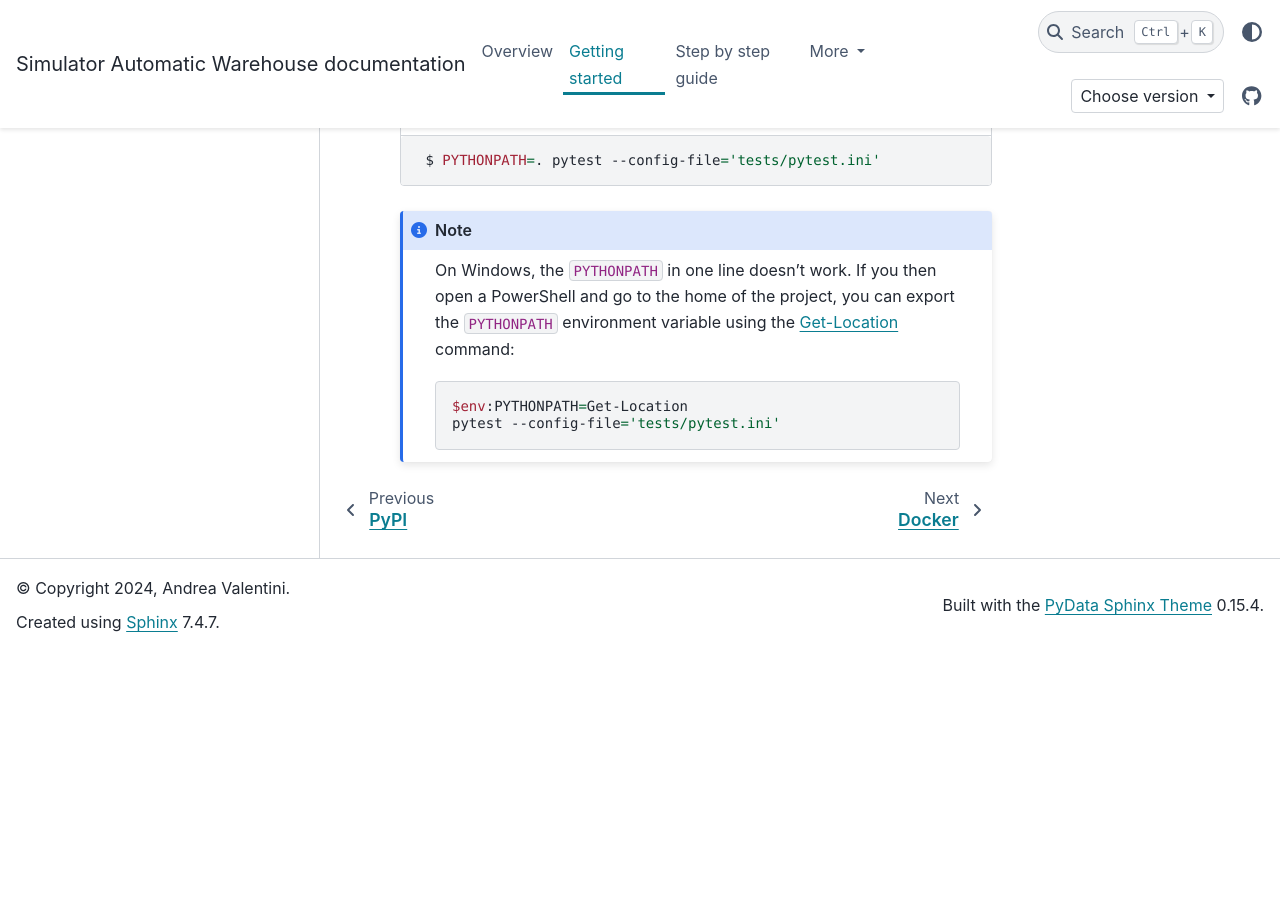
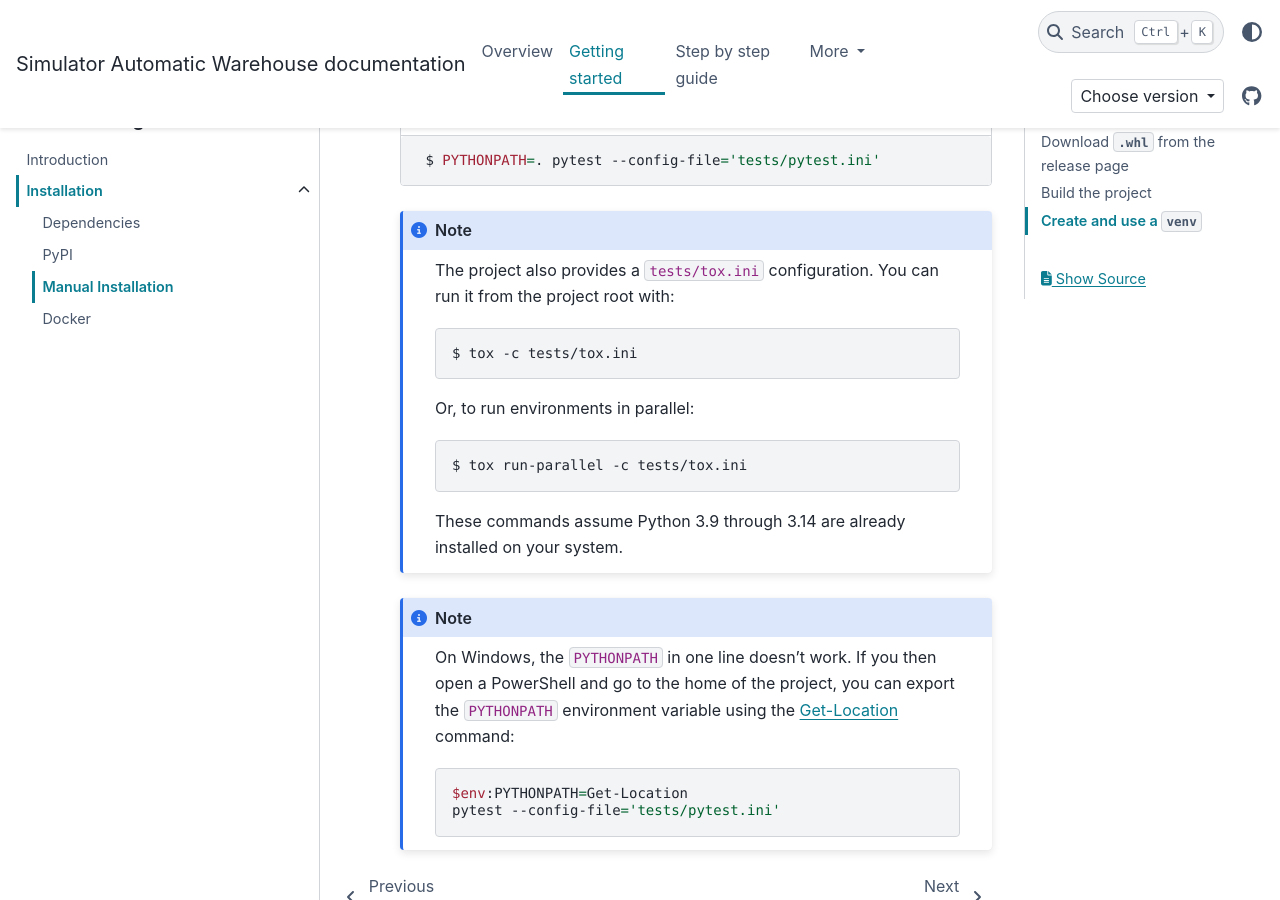
Before and after one commit to AndreVale69/simulator-automatic-warehouse, a Sphinx documentation site: the page built from docs/sections/getting-started/installation/manual_installation.rst, in a window 1280 px wide and 900 px high, scrolled down 3648 px. Built offline with Sphinx 7.4.7 and the PyData theme 0.15.4, drawn with Linux system fonts in a browser that asks for light colours; comment, search, counter and statistics services are not loaded; before the commit the page ends 4300 px from its top, so only the background shows below that.

Commit message:
docs(installation): add tox testing instructions
Added documentation for running tests using tox with parallel execution support.
Includes prerequisites for Python versions 3.9 through 3.14.

Refs: #67 #66

```diff
--- a/docs/sections/getting-started/installation/manual_installation.rst
+++ b/docs/sections/getting-started/installation/manual_installation.rst
@@ -173,6 +173,23 @@ It's always recommended to use a virtual environment.
 
    .. note::
 
+       The project also provides a ``tests/tox.ini`` configuration. You can run it from
+       the project root with:
+
+       .. code-block:: bash
+
+           $ tox -c tests/tox.ini
+
+       Or, to run environments in parallel:
+
+       .. code-block:: bash
+
+           $ tox run-parallel -c tests/tox.ini
+
+       These commands assume Python 3.9 through 3.14 are already installed on your system.
+
+   .. note::
+
        On Windows, the ``PYTHONPATH`` in one line doesn't work.
        If you then open a PowerShell and go to the home of the project,
        you can export the ``PYTHONPATH`` environment variable using the
```
